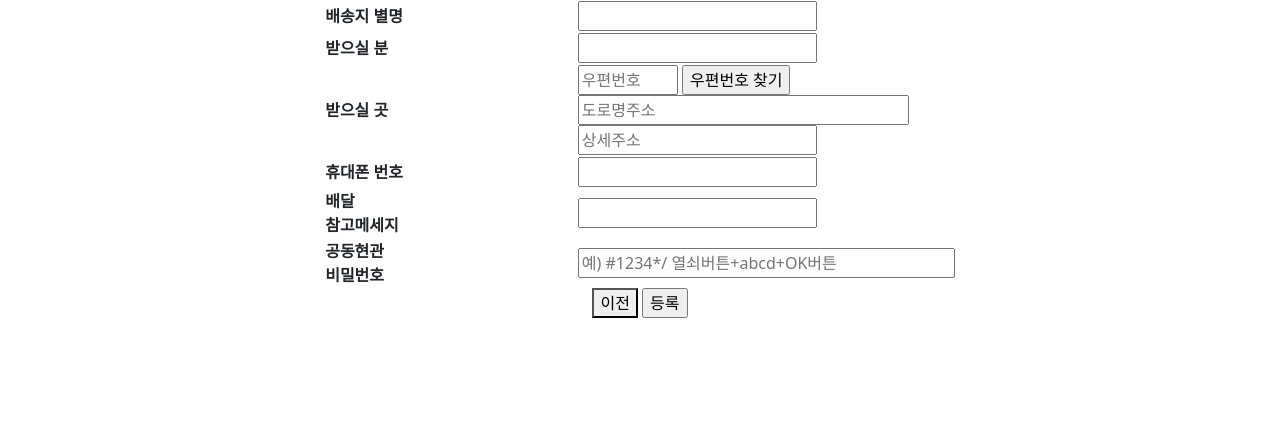
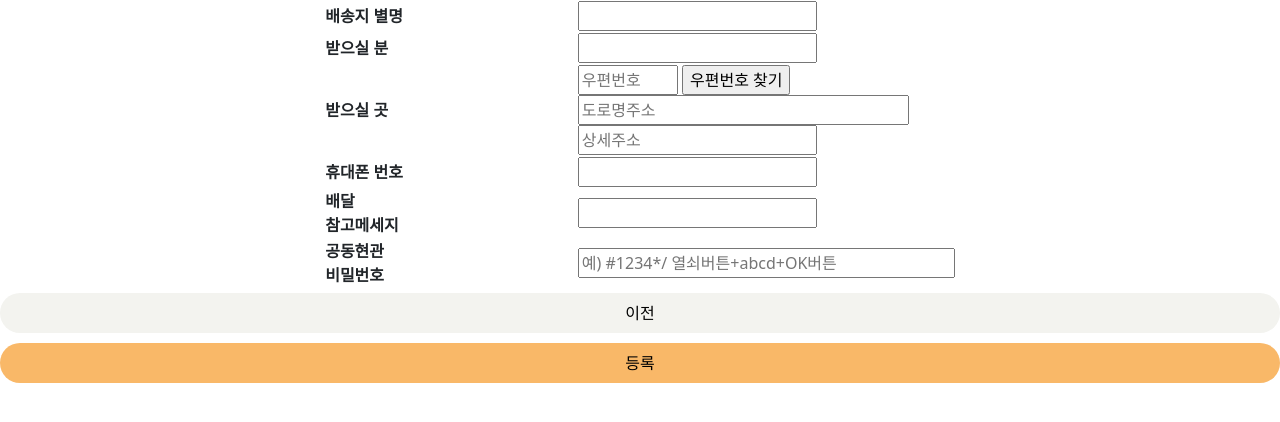
Before and after one commit to Nowon-WebProject/mealkit_webSite_springMVC, a Java web app: page /myAddrInsert in a window 1280 px wide. Shown: the top 422 px of the page. Run offline with Spring Boot 4, a stand-in JSP engine, Linux system fonts and the light colour scheme; the project's own start-up code is not run, and a stand-in starts its controllers and pages; some of the project's set-up classes (security, data sources, template engines, error pages and the like) are left out, and stand-ins take their place; some libraries are stand-ins or nearby versions.

Commit message:
나의배송지추가 css수정

```diff
--- a/TeamProject/WebContent/WEB-INF/views/order/myAddrInsert.jsp
+++ b/TeamProject/WebContent/WEB-INF/views/order/myAddrInsert.jsp
@@ -58,8 +58,8 @@ width:40%;
 				<td><input type="text" name="deli_pwd" size="35" placeholder="예) #1234*/ 열쇠버튼+abcd+OK버튼"></td>
 			</tr>
 		</table>
-		<button type="button" onclick="history.back()">이전</button>
-		<input type="submit" value="등록">
+		<button type="button" onclick="history.back()"class="table-btn">이전</button>
+		<input type="submit" value="등록" class="confirm-btn">
 	</form>
 </div>
 </body>
```
Also changed, not shown: 1 other file.
